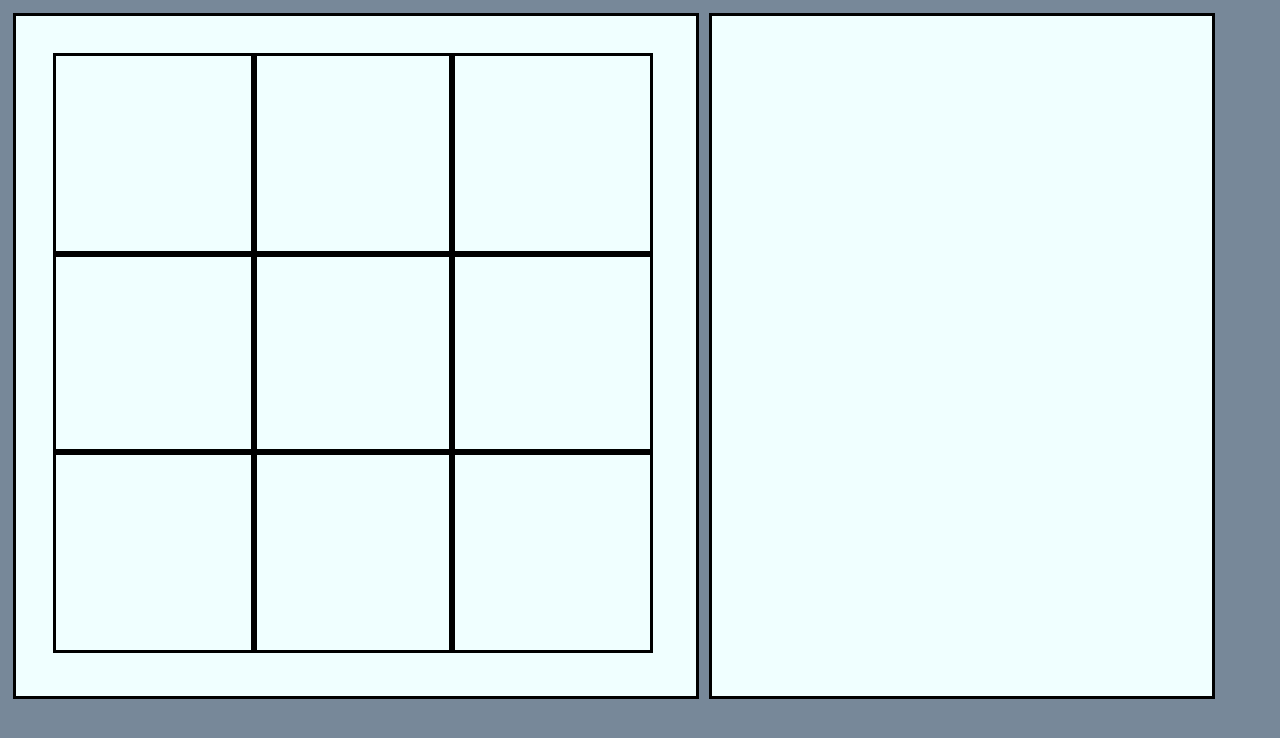
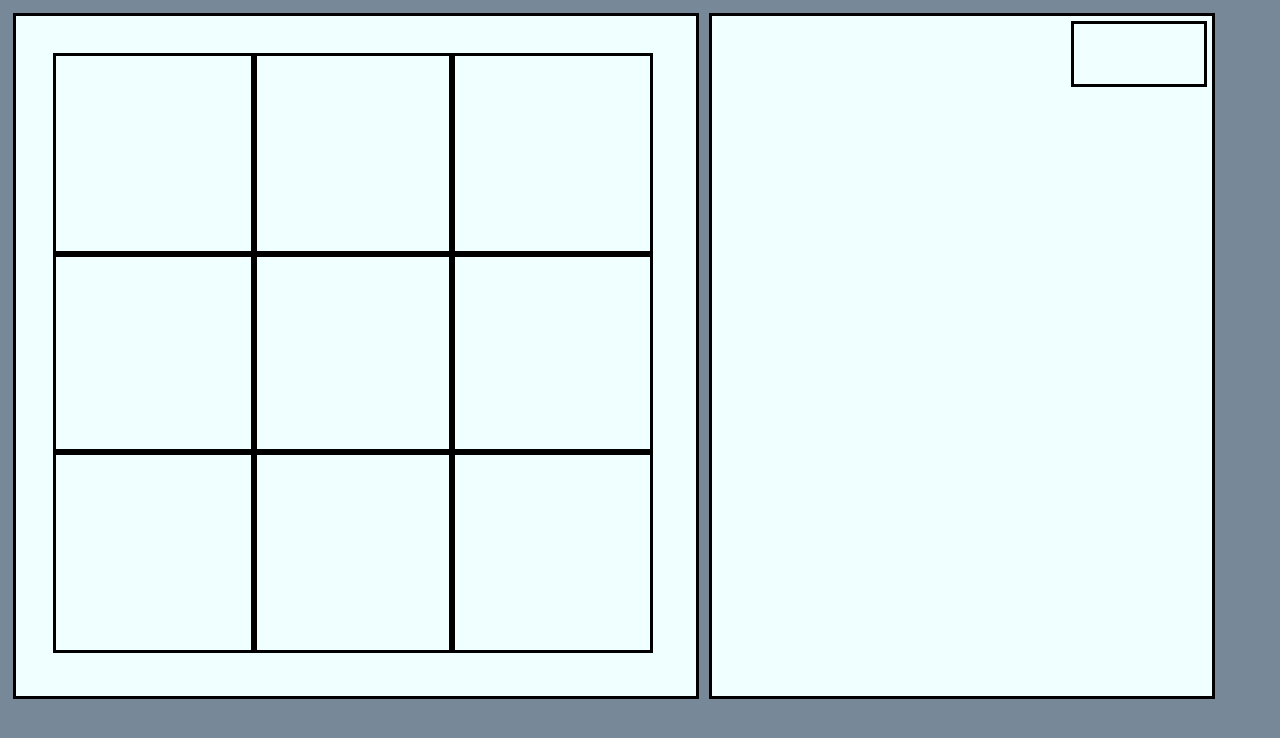
Before and after one commit to koshmaymm/TicTac, a plain HTML site: page index.html in a window 1280 px wide. Drawn offline with Linux system fonts and the light colour scheme.

Commit message:
change file

```diff
--- a/style.css
+++ b/style.css
@@ -51,3 +51,14 @@ img {
     border: 3px solid black;
     margin: 5px;
 }
+
+#exit2 {
+	background: #F0FFFF;
+    min-width: 120px;
+    min-height: 50px;
+    float: right;
+    border: 3px solid black;
+    margin: 5px;
+	padding: 5px;
+	text-align: center;
+}
```
